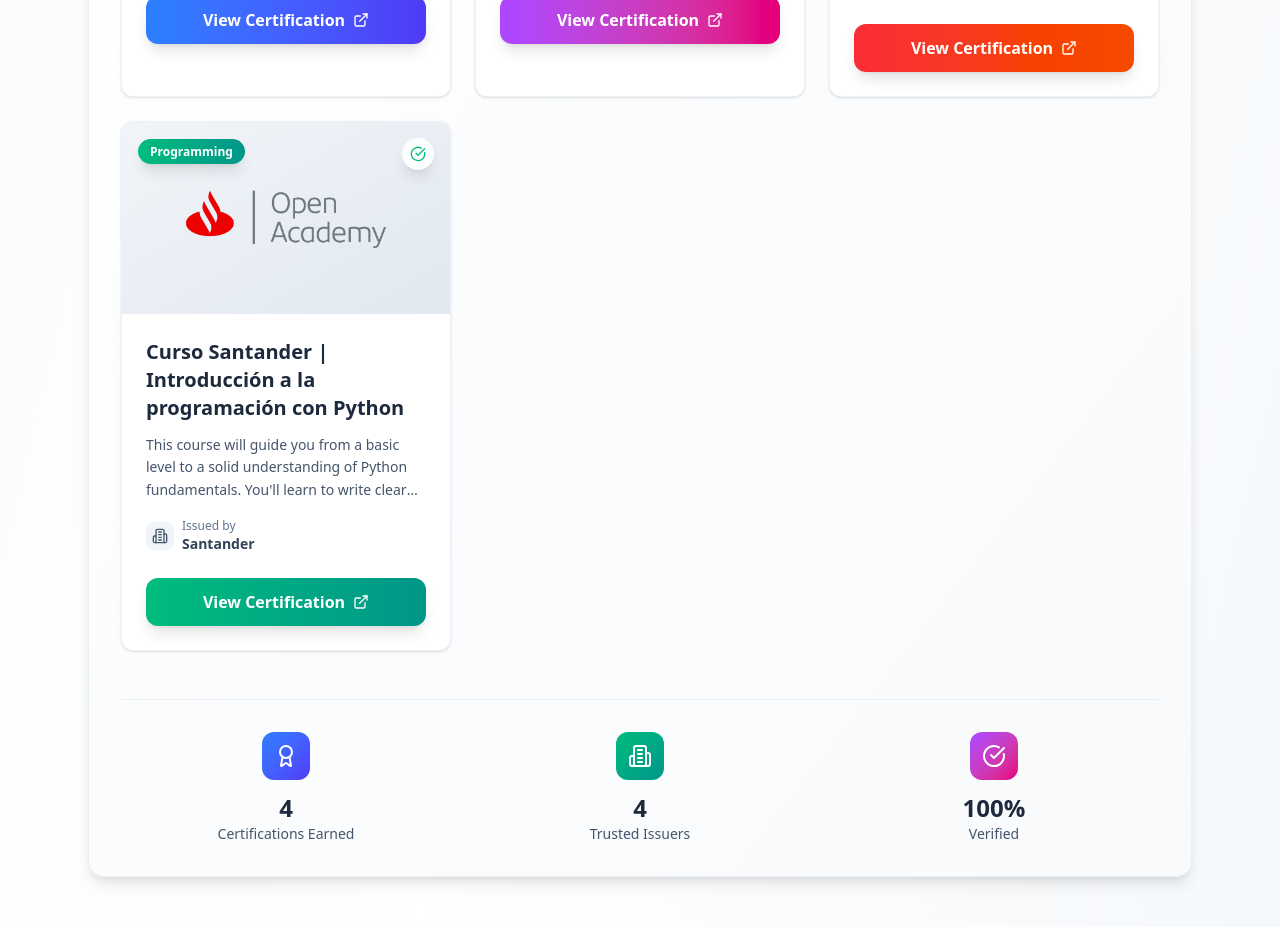
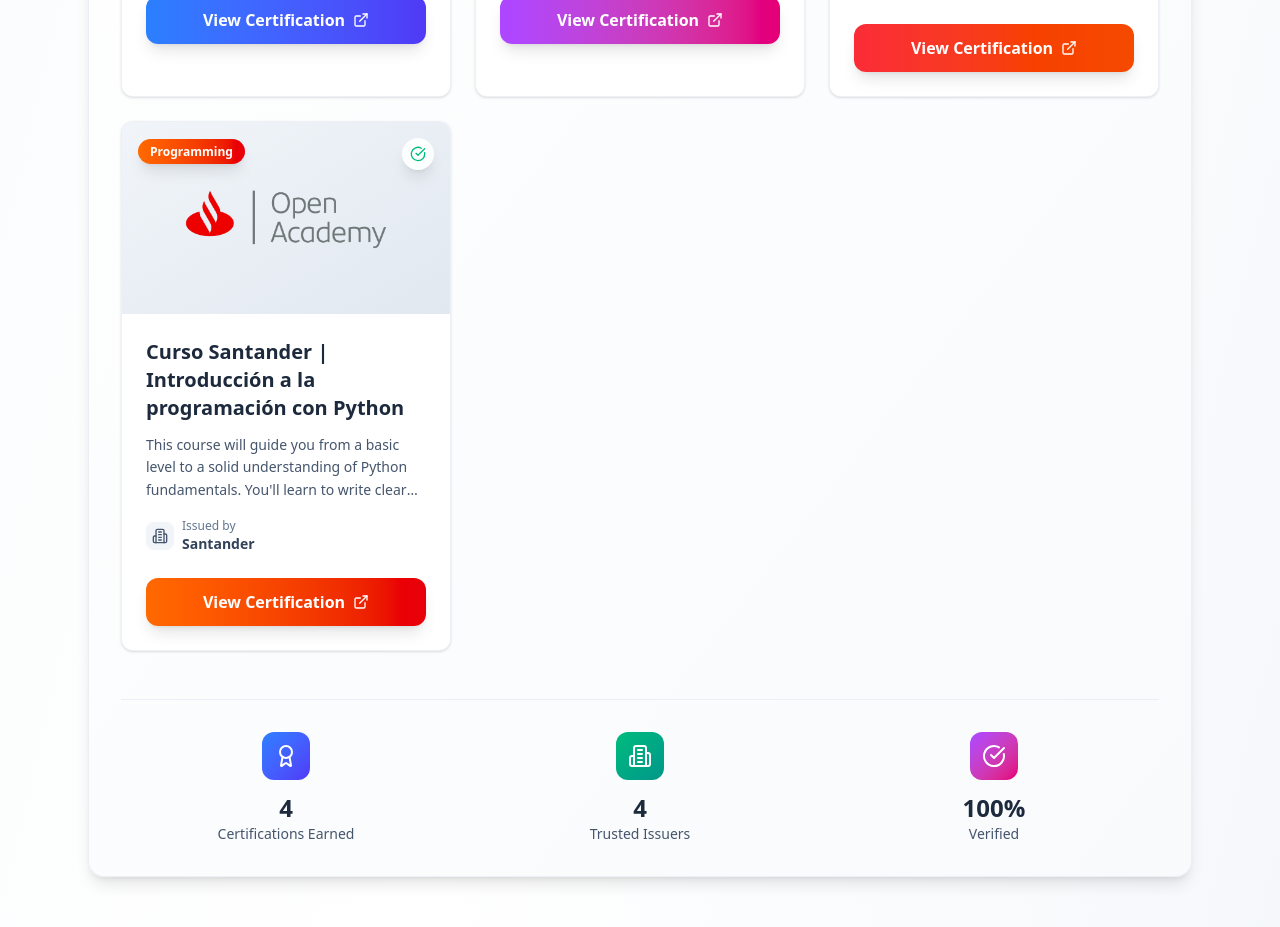
Before and after one commit to RamiroEscalante/about-me, a React (Vite) app: page / in a window 1280 px wide. Shown: the part 2640-3567 px from the top of the page. Built offline with nearby package versions, Linux system fonts and the light colour scheme.

Commit message:
new color

```diff
--- a/src/certifications/my-certifications.jsx
+++ b/src/certifications/my-certifications.jsx
@@ -39,7 +39,7 @@
       issuer: "Santander",
       href: "https://www.linkedin.com/posts/ramiro-damian-escalante-cadena-735b08340_activity-7363227529232453632-HU_l?utm_source=share&utm_medium=member_desktop&rcm=ACoAAFWX_hkB55ih1_cJHwok1u5U9F63xkBHLkU",
       image: "/openacademy/open.png",
-      color: "from-emerald-500 to-teal-600",
+      color: "from-orange-500 to-red-600",
       category: "Programming",
     }
   ]
```
